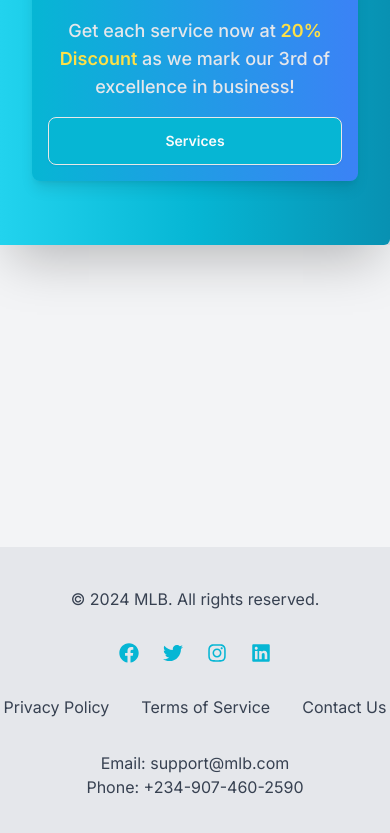
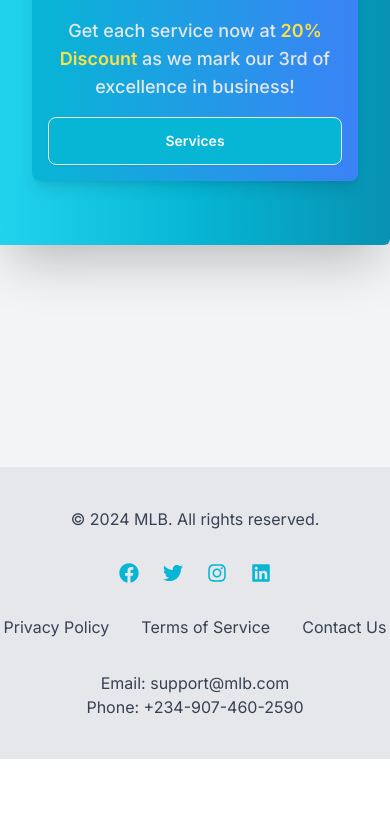
Before and after one commit to elijahkelechi/mlb_frontend, a React (Vite) app: page / in a window 390 px wide. Shown: the part 6377-7210 px from the top of the page. After the commit the page ends 7136 px from the top, so only its background shows below. Built offline with nearby package versions, Linux system fonts and the light colour scheme.

Commit message:
I commiter

```diff
--- a/src/pages/Home.jsx
+++ b/src/pages/Home.jsx
@@ -470,7 +470,7 @@ const Home = () => {
           </div>
         </div>
       </div>
-      <div className="relative mt-[210rem] md:mt-[190rem] lg:mt-[152rem]">
+      <div className="relative mt-[205rem] md:mt-[190rem] lg:mt-[152rem]">
         <Footer />
       </div>
     </div>
```
